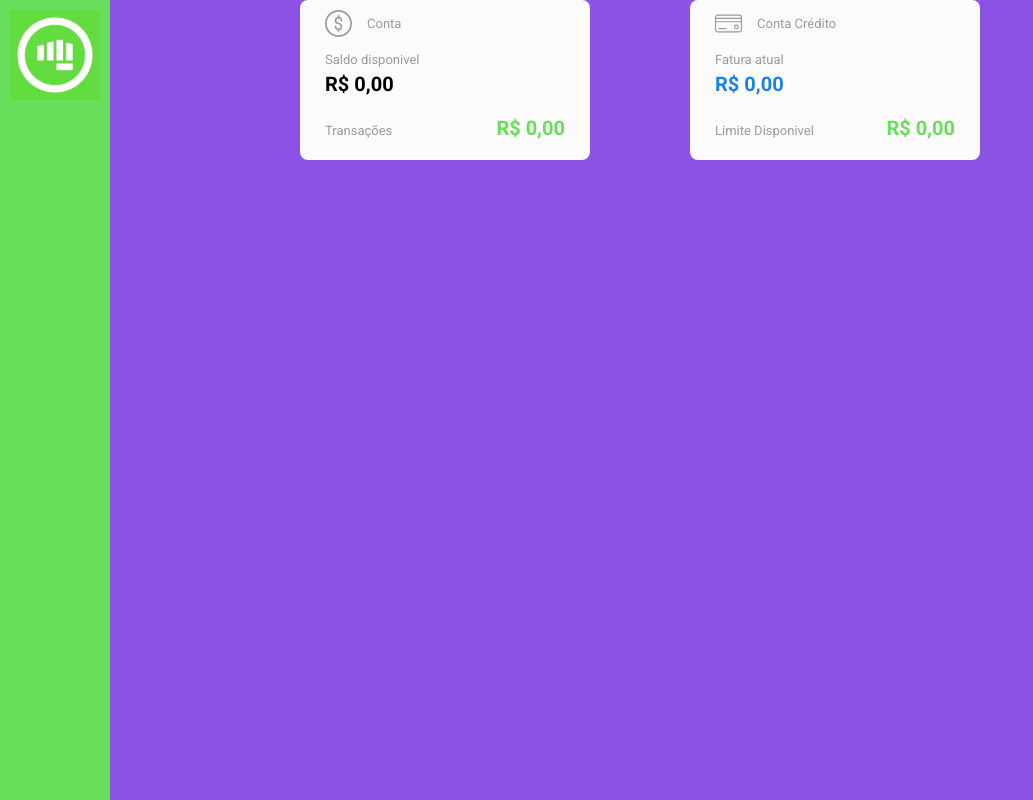
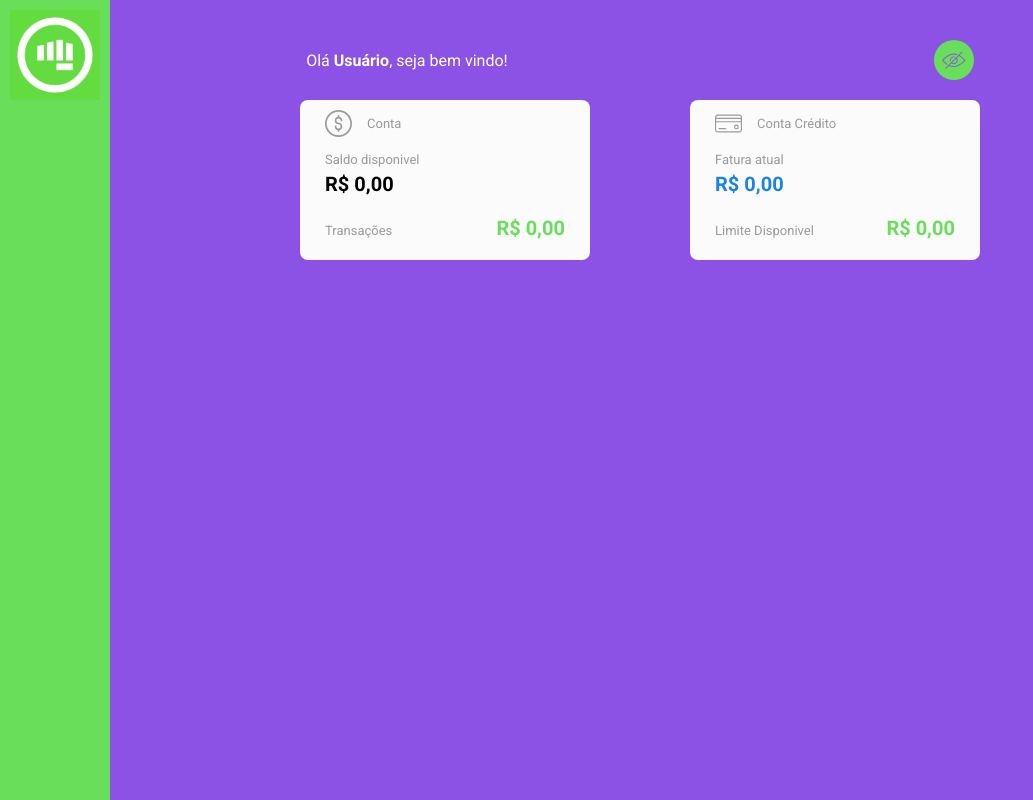
Before and after one commit to CodeCommit-GamaAcademy/React-CodeCommit, a React (Create React App) app: page /dashboard in a window 1280 px wide. Shown: the whole page, without its empty margins (0-1033 px from the left). Built offline with nearby package versions, Linux system fonts and the light colour scheme.

Commit message:
Dashboard 50%

```diff
--- a/src/Pages/Dashboard/index.tsx
+++ b/src/Pages/Dashboard/index.tsx
@@ -1,7 +1,8 @@
 import React from 'react';
 import Balance from './components/Balance';
-import { DashMenu, DashBoard, DashMain } from './style';
+import { DashMenu, DashBoard, DashMain, DashNameSection } from './style';
 import gamaIcon from './components/svgs/gama-icon.svg';
+import eyeIcon from './components/svgs/eye-icon.svg';
 
 // import { Container } from './styles';
 
@@ -12,6 +13,12 @@ const Dashboard: React.FC = () => {
         <img src={gamaIcon} alt="Gama icon"/>
       </DashMenu>
       <DashMain>
+        <DashNameSection>
+          <div>
+            <p>Olá <strong>Usuário</strong>, seja bem vindo!</p>
+            <img src={eyeIcon} alt="hide informations"/>
+          </div>
+        </DashNameSection>
         <Balance />
       </DashMain>
     </DashBoard>
```
